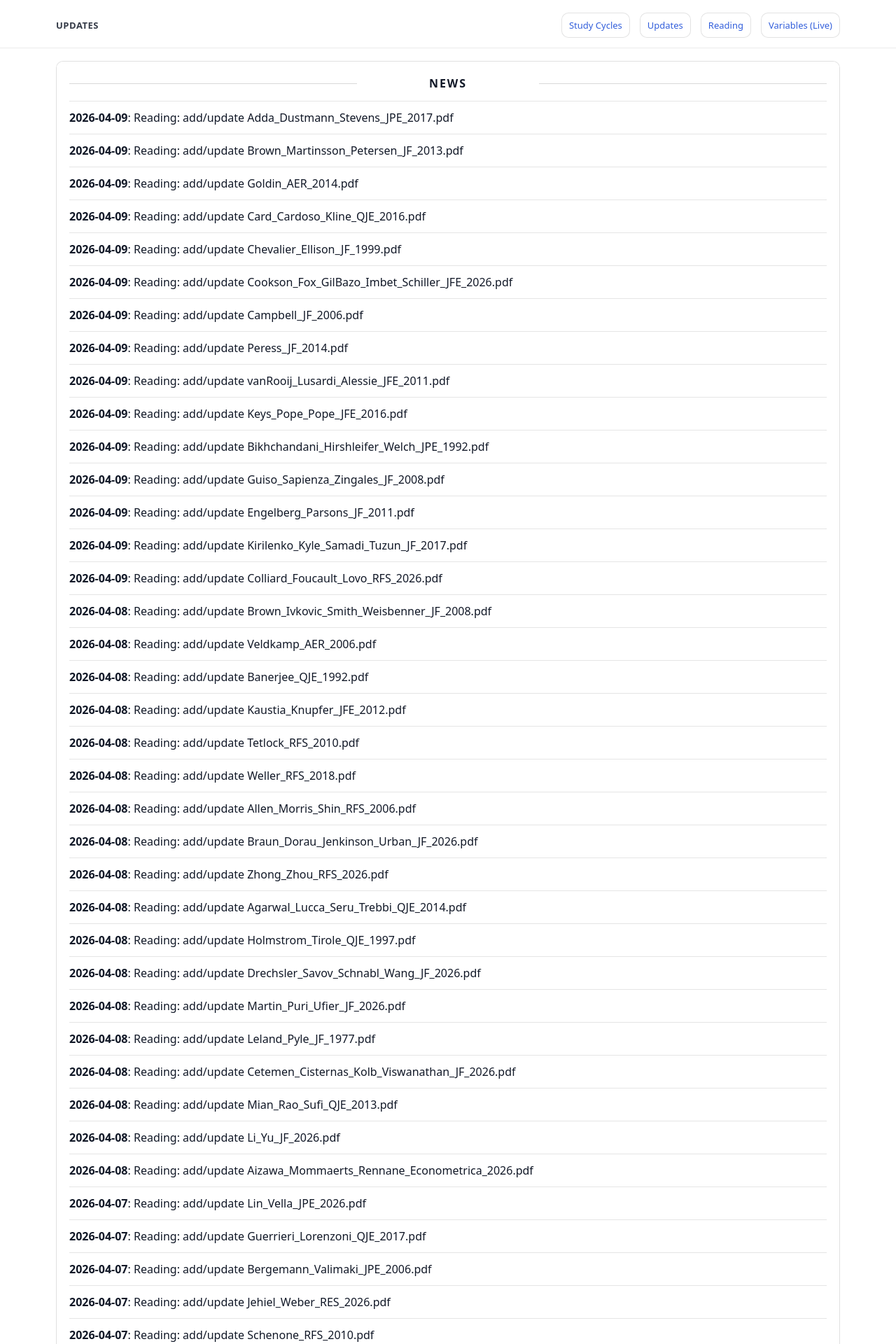
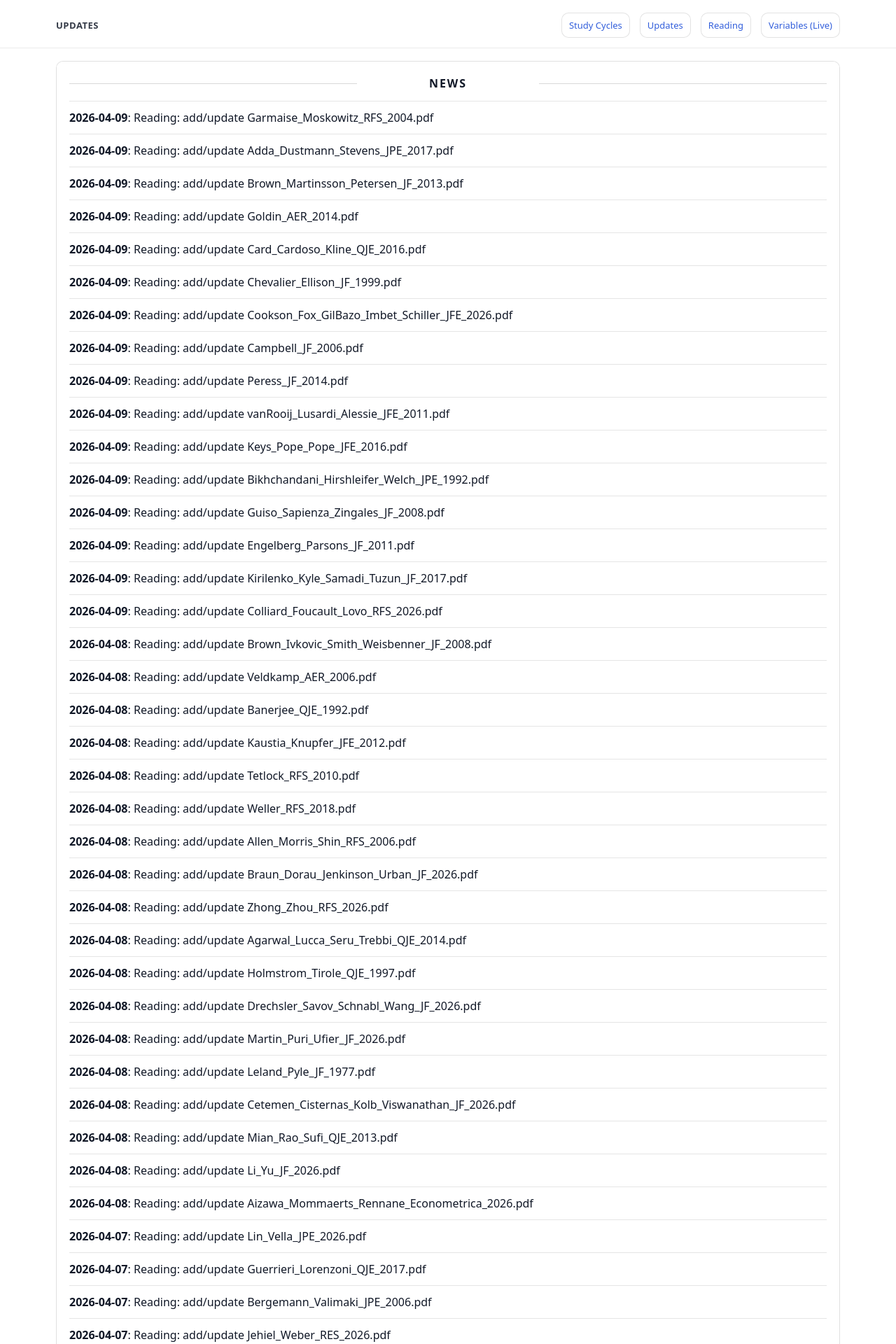
Before and after one commit to yaxinzn/study-archive, a Jekyll site: the page built from updates/index.md, in a window 1280 px wide. Shown: the top 1920 px of the page at 70% size. Built offline with Jekyll 4.4.1, drawn with Linux system fonts in a browser that asks for light colours; some of the changed text lies outside the part shown.

Commit message:
chore: update NEWS feed

```diff
--- a/_data/news.yml
+++ b/_data/news.yml
@@ -1,4 +1,7 @@
 # Auto-generated update history (sorted newest -> oldest). Do not edit manually.
+- ts: "1775730379"
+  date: "2026-04-09"
+  title: "Reading: add/update Garmaise_Moskowitz_RFS_2004.pdf"
 - ts: "1775729892"
   date: "2026-04-09"
   title: "Reading: add/update Adda_Dustmann_Stevens_JPE_2017.pdf"
```
